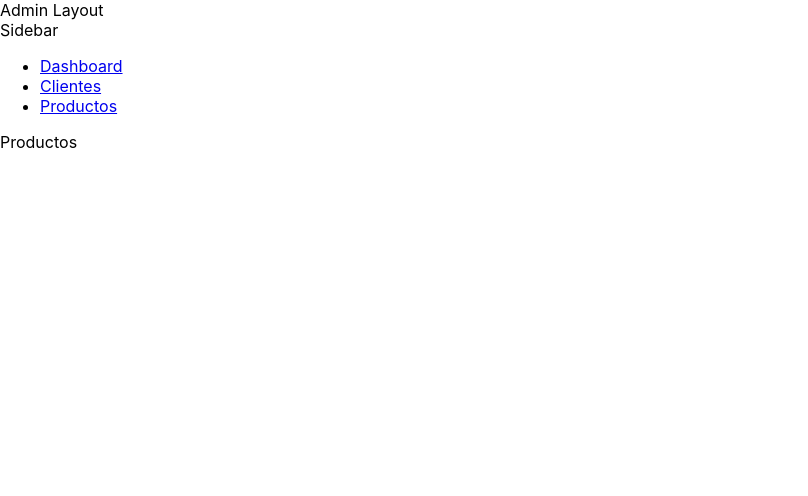
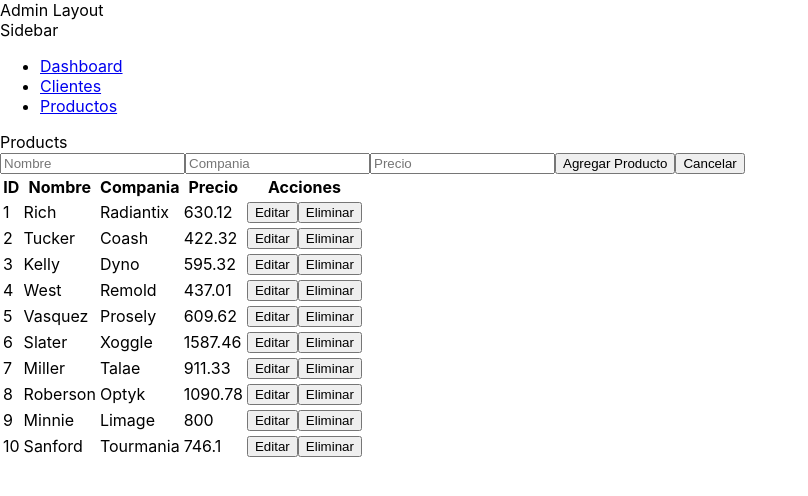
Before and after one commit to AGutierrezR/react-dashboard, a React (Create React App) app: page /admin/productos in a window 1280 px wide. Shown: the top 496 px of the page, without its empty margins (0-808 px from the left). Built offline with nearby package versions, Linux system fonts and the light colour scheme; data requests are answered from the project's data file.

Commit message:
Agregar productos con funcionalidad

```diff
--- a/db.json
+++ b/db.json
@@ -1,4 +1,66 @@
 {
+  "products": [
+    {
+      "id": 1,
+      "name": "Rich",
+      "company": "Radiantix",
+      "price": 630.12
+    },
+    {
+      "id": 2,
+      "name": "Tucker",
+      "company": "Coash",
+      "price": 422.32
+    },
+    {
+      "id": 3,
+      "name": "Kelly",
+      "company": "Dyno",
+      "price": 595.32
+    },
+    {
+      "id": 4,
+      "name": "West",
+      "company": "Remold",
+      "price": 437.01
+    },
+    {
+      "id": 5,
+      "name": "Vasquez",
+      "company": "Prosely",
+      "price": 609.62
+    },
+    {
+      "id": 6,
+      "name": "Slater",
+      "company": "Xoggle",
+      "price": 1587.46
+    },
+    {
+      "id": 7,
+      "name": "Miller",
+      "company": "Talae",
+      "price": 911.33
+    },
+    {
+      "id": 8,
+      "name": "Roberson",
+      "company": "Optyk",
+      "price": 1090.78
+    },
+    {
+      "id": 9,
+      "name": "Minnie",
+      "company": "Limage",
+      "price": "800"
+    },
+    {
+      "id": 10,
+      "name": "Sanford",
+      "company": "Tourmania",
+      "price": 746.1
+    }
+  ],
   "clients": [
     {
       "id": 1,
@@ -56,9 +118,11 @@
     },
     {
       "id": 10,
-      "name": "Potter",
+      "name": "Sanford",
       "lastname": "Castro Watson",
-      "email": "potterwatson@vendblend.com"
+      "email": "potterwatson@vendblend.com",
+      "company": "Tourmania",
+      "price": 746.1
     }
   ]
 }
--- /dev/null
+++ b/src/components/Forms/ProductForm.js
@@ -0,0 +1,58 @@
+import React, { Component } from 'react'
+
+class ProductForm extends Component {
+  state = {
+    id: this.props.id,
+    name: this.props.name || '',
+    company: this.props.company || '',
+    price: this.props.price || '',
+  }
+
+  onChangeHandler = (event) => {
+    this.setState({
+      [event.target.name]: event.target.value,
+    })
+  }
+
+  onSubmitHandler = (event) => {
+    event.preventDefault()
+    this.props.submit(this.state)
+  }
+
+  render() {
+    return (
+      <form onSubmit={this.onSubmitHandler}>
+
+        <input
+          type="text"
+          name="name"
+          placeholder="Nombre"
+          onChange={this.onChangeHandler}
+          value={this.state.name}
+          required/>
+
+        <input
+          type="text"
+          name="company"
+          placeholder="Compania"
+          onChange={this.onChangeHandler}
+          value={this.state.company}
+          required/>
+
+        <input
+          type="number"
+          name="price"
+          placeholder="Precio"
+          onChange={this.onChangeHandler}
+          value={this.state.price}
+          required/>
+
+        <button type="submit">Agregar Producto</button>
+        <button onClick={this.props.dismiss}>Cancelar</button>
+
+      </form>
+    )
+  }
+}
+
+export default ProductForm
--- a/src/variables/Variables.js
+++ b/src/variables/Variables.js
@@ -1,12 +1,15 @@
 // Para Axios
 const axiosURL = {
-  clients: 'http://localhost:3001/clients'
+  clients: 'http://localhost:3001/clients',
+  products: 'http://localhost:3001/products',
 }
 
 // Para las tablas
 const thClientArray = ["ID", "Nombre", "Apellidos", "Email", "Acciones"];
+const thProductArray = ["ID", "Nombre", "Compania", "Precio", "Acciones"];
 
 module.exports = {
   axiosURL,
-  thClientArray
+  thClientArray,
+  thProductArray
 };
--- a/src/views/Products.js
+++ b/src/views/Products.js
@@ -1,11 +1,140 @@
-import React from 'react'
+import React, { Component } from 'react'
+import { thProductArray } from '../variables/Variables'
+import axios from 'axios'
+import { axiosURL } from '../variables/Variables'
+import ProductForm from '../components/Forms/ProductForm'
 
-export const Products = () => {
-  return (
-    <div>
-      Productos
-    </div>
-  )
+class Products extends Component {
+  state = {
+    products: null,
+    form: null,
+    isEditing: false
+  }
+
+  componentDidMount() {
+    axios
+      .get(axiosURL.products)
+      .then((res) => {
+        this.setState({ products: res.data })
+      })
+      .catch((err) => {
+        console.log(err.response)
+      })
+  }
+
+  createProductHandler = (product) => {
+    const {name, company, price} = product
+    axios
+      .post(axiosURL.products, {name, company, price: +price})
+      .then((res) => {
+        const products = [...this.state.products, res.data]
+        this.setState({ products })
+      })
+      .catch(({ response }) => {
+        console.log('Create error:', response)
+      })
+  }
+
+  updateProductHandler = (_product) => {
+    const {id, name, company, price} = _product
+    axios
+      .patch(axiosURL.products + '/' + id, {
+        name,
+        company,
+        price
+      })
+      .then((res) => {
+        this.setState(prevState => ({
+          products: prevState.products.map((product) => {
+            if(product.id === _product.id) {
+              product = _product
+            }
+            return product
+          })
+        }))
+      })
+      .catch(({ response }) => {
+        console.log('Update error:', response)
+      })
+  }
+
+  deleteProductHandler = (id) => {
+    axios
+      .delete(axiosURL.products + '/' + id)
+      .then((res) => {
+        this.setState(({ products }) => ({
+          products: products.filter((product, _) => product.id !== id),
+        }))
+      })
+      .catch((err) => {
+        console.log('Delete error:', err.response)
+      })
+  }
+
+  editHandler = (product) => {
+    this.setState({form: product, isEditing: true})
+  }
+
+  dismissEditHandler = () => {
+    this.setState({form: null, isEditing: false})
+  }
+
+  render() {
+    let products = null
+    let editForm = null
+
+    if (this.state.products) {
+      products = (
+        <table>
+          <thead>
+            <tr>
+              {thProductArray.map((prop, key) => {
+                return <th key={key}>{prop}</th>
+              })}
+            </tr>
+          </thead>
+          <tbody>
+            {this.state.products.map((product) => {
+              return (
+                <tr key={product.id}>
+                  <td>{product.id}</td>
+                  <td>{product.name}</td>
+                  <td>{product.company}</td>
+                  <td>{product.price}</td>
+                  <td>
+                    <button onClick={() => this.editHandler(product)}>Editar</button>
+                    <button onClick={() => this.deleteProductHandler(product.id)}>
+                      Eliminar
+                    </button>
+                  </td>
+                </tr>
+              )
+            })}
+          </tbody>
+        </table>
+      )
+    }
+
+    if (this.state.isEditing) {
+      editForm = (
+        <ProductForm
+          {...this.state.form}
+          submit={(product) => {this.updateProductHandler(product)}}
+          dismiss={this.dismissEditHandler}/>
+      )
+    }
+
+    return (
+      <div>
+        Products
+        <ProductForm
+          submit={(product) => this.createProductHandler(product)}
+          />
+        {products}
+        {editForm}
+      </div>
+    )
+  }
 }
 
 export default Products
```
